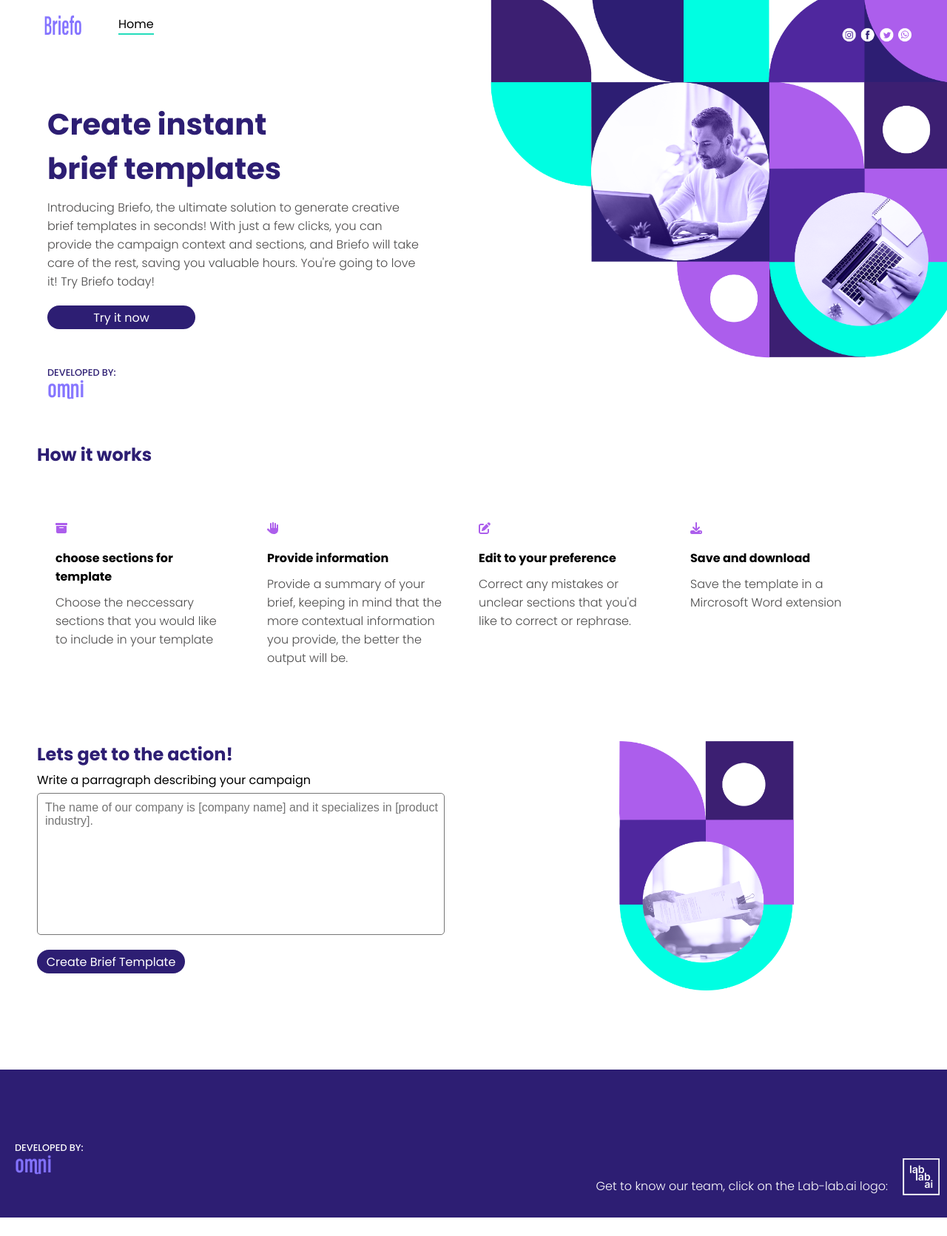
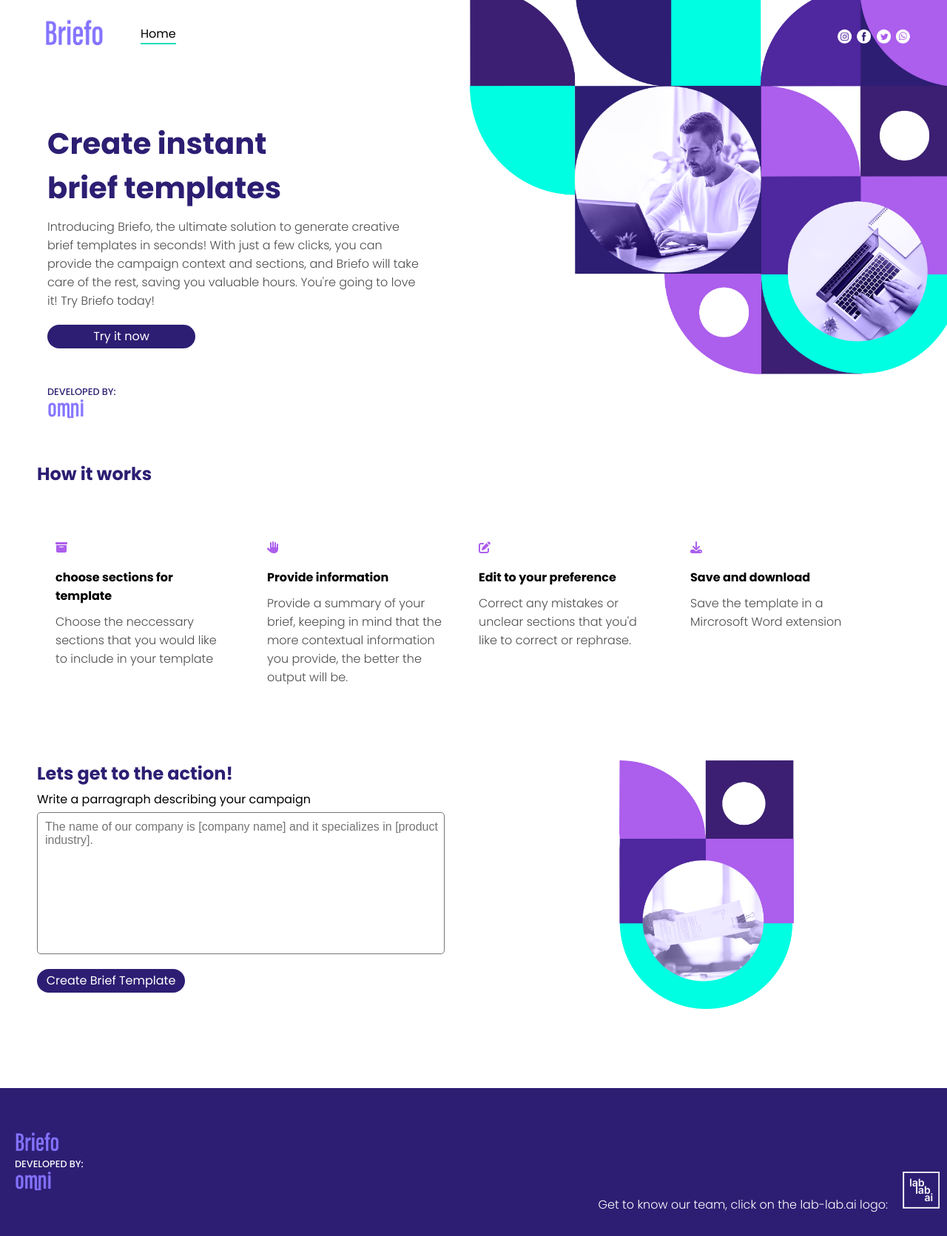
Before and after one commit to gaelzarco/ai-creative-assistant, a React (Create React App) app in the folder creative-assistant-app/: page / in a window 1280 px wide. Shown: the whole page at 74% size. Before the commit the page ends 1646 px from the top, so only its background shows below. Built offline with nearby package versions, Linux system fonts and the light colour scheme.

Commit message:
add external links and fix banner display bug

```diff
--- a/creative-assistant-app/src/components/footer/Footer.js
+++ b/creative-assistant-app/src/components/footer/Footer.js
@@ -2,17 +2,21 @@
 import './footer.css'
 import omniLogo from '../../assets/OmniLogo.png'
 import lablabLogo from '../../assets/lablab-logo.webp'
+import briefoLogo from '../../assets/briefoLogo.png'
+import { Link } from 'react-router-dom'
+
 
 const Footer = () => {
   return (
     <footer>
       <div className='footer-container'>
+        <img src={briefoLogo} alt="Briefo Product Logo" width='60px' />
           <p id='txt-small--footer'>DEVELOPED BY:</p>
-          <img src={omniLogo} width="50px" alt="Omni Team Logo" />
+          <Link to='https://lablab.ai/event/openai-hackathon/omni' target={'_blank'}><img src={omniLogo} width="50px" alt="Omni Team Logo" /></Link>
       </div>
       <div className='footer-container2'>
-        <p id='team-text'>Get to know our team, click on the Lab-lab.ai logo:</p>
-        <img className='lablabLogo' src={lablabLogo} width='50px' alt="Lab-lab Logo" />
+        <p id='team-text'>Get to know our team, click on the lab-lab.ai logo:</p>
+        <Link to='https://lablab.ai/event/openai-hackathon/omni' target={'_blank'}><img className='lablabLogo' src={lablabLogo} width='50px' alt="Lab-lab Logo" /></Link>
       </div>
     </footer>
   )
--- a/creative-assistant-app/src/components/footer/footer.css
+++ b/creative-assistant-app/src/components/footer/footer.css
@@ -26,7 +26,7 @@
     color: white;
     font-size: 0.8em;
     font-weight: 500;
-    margin-top: 40px;
+
 }
 
 #team-text{
--- a/creative-assistant-app/src/components/header/Header.js
+++ b/creative-assistant-app/src/components/header/Header.js
@@ -4,6 +4,7 @@
 import headerImg from '../../assets/img1.png'
 import omniLogo from '../../assets/OmniLogo.png'
 import Button from '../button/Button'
+import { Link } from 'react-router-dom'
 const Header = () => {
   return (
     <header>
@@ -15,7 +16,7 @@
           <p>Introducing Briefo, the ultimate solution to generate creative brief templates in seconds! With just a few clicks, you can provide the campaign context and sections, and Briefo will take care of the rest, saving you valuable hours. You're going to love it! Try Briefo today!</p>
           <Button align={{alignSelf: 'start'}}>Try it now</Button>
           <p id='txt-small'>DEVELOPED BY:</p>
-          <img src={omniLogo} width="50px" alt="Omni Team Logo" />
+          <Link to='https://lablab.ai/event/openai-hackathon/omni' target={'_blank'}><img src={omniLogo} width="50px" alt="Omni Team Logo" /></Link>
           </div>
         </div>
         <div className="right-container">
--- a/creative-assistant-app/src/components/header/header.css
+++ b/creative-assistant-app/src/components/header/header.css
@@ -9,10 +9,12 @@
 }
 
 .left-container{
+    position: relative;;
     display: flex;
     flex-direction: column;
     justify-content: end;
     align-items: center;
+    z-index: 1;
 }
 
 .right-container{
@@ -22,6 +24,10 @@
     top: 0;
     width: 100%;
     height: 100%;
+}
+
+.right-container img{
+    z-index: 0;
 }
 
 .txt-container{
--- a/creative-assistant-app/src/components/nav/Nav.js
+++ b/creative-assistant-app/src/components/nav/Nav.js
@@ -5,7 +5,7 @@
 const Nav = () => {
   return (
     <nav>
-      <img src={briefoLogo} width='50px' alt="Briefo Logo" />
+      <img src={briefoLogo} width='80px' alt="Briefo Logo" />
         <ul>
             <li>Home</li>
         </ul>
--- a/creative-assistant-app/src/components/nav/nav.css
+++ b/creative-assistant-app/src/components/nav/nav.css
@@ -4,6 +4,7 @@
     top: 0;
     width: 100%;
     padding: 20px 20px 0 60px;
+    align-items: center;
 }
 
 ul {
```
Also changed, not shown: creative-assistant-app/src/assets/briefoLogo.png, creative-assistant-app/src/assets/briefoLogo2.png (added).
